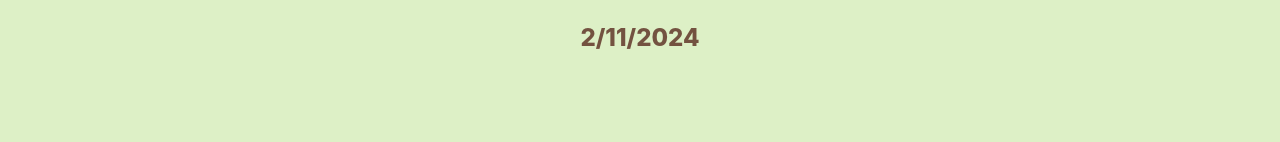
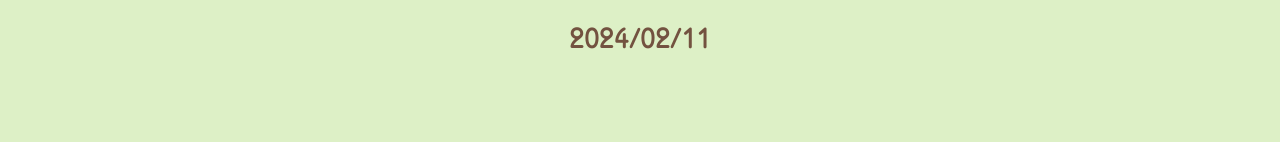
Before and after one commit to rn-vn/solution-2024, a React (Create React App) app: page /home-bingo in a window 1280 px wide. Shown: the top 142 px of the page. Built offline with nearby package versions, Linux system fonts and the light colour scheme.

Commit message:
style: date

```diff
--- a/src/components/CurrentDate.css
+++ b/src/components/CurrentDate.css
@@ -2,10 +2,9 @@
   height: 10vh;
 } */
 
-.p-currentdate{
+.p-currentdate {
   color: #735240;
   font-size: 24px;
-font-family: Inter;
   font-weight: 800;
   word-wrap: break-word;
   text-align: center;
--- a/src/components/CurrentDate.js
+++ b/src/components/CurrentDate.js
@@ -3,12 +3,16 @@ import './CurrentDate.css';
 
 const CurrentDate = () => {
 
-  const currentDate = new Date().toLocaleDateString();
+  const currentDate = new Date().toLocaleDateString("ja-JP", {
+    year: "numeric",
+    month: "2-digit",
+    day: "2-digit",
+  });
 
   return (
     <div>
       <div className='currentdate'>
-      <p className="p-currentdate">{currentDate}</p>
+        <p className="p-currentdate">{currentDate}</p>
       </div>
     </div>
   )
```
Lines whose indentation alone changed are shown as unchanged.
